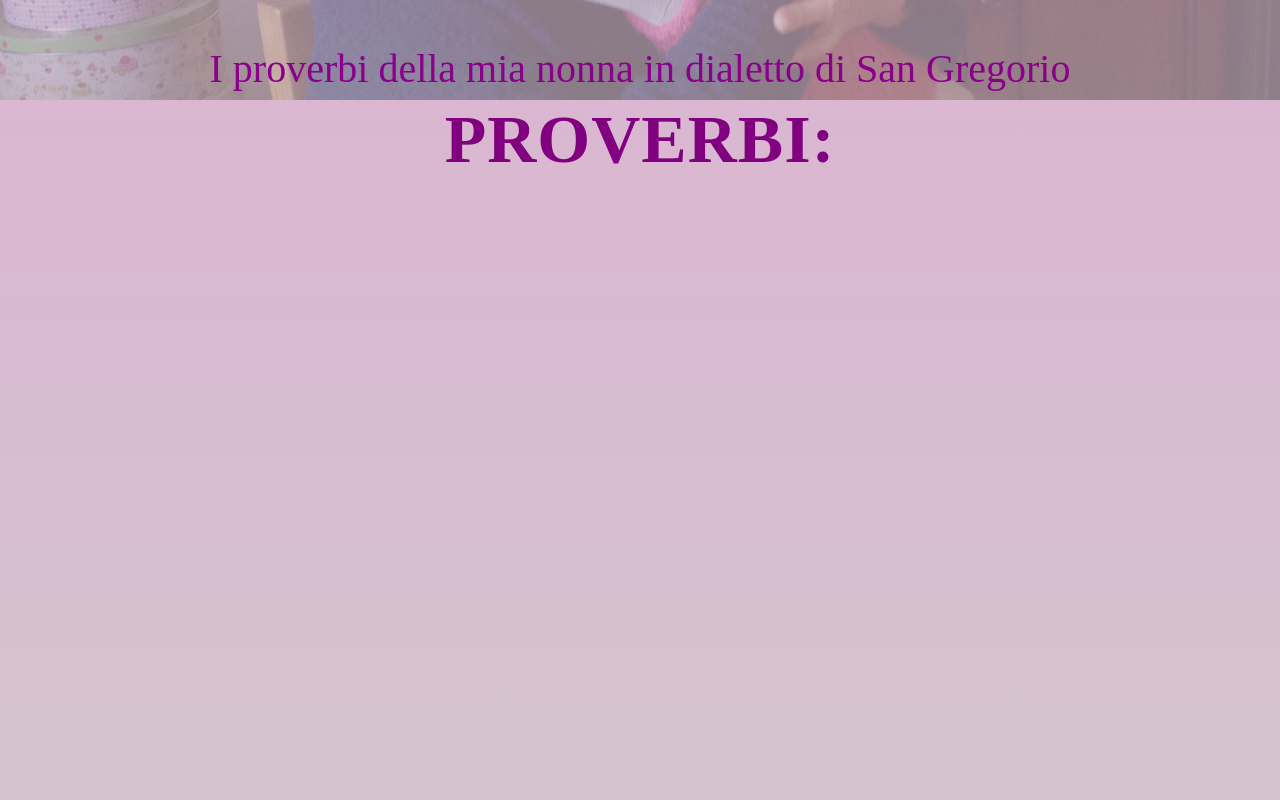
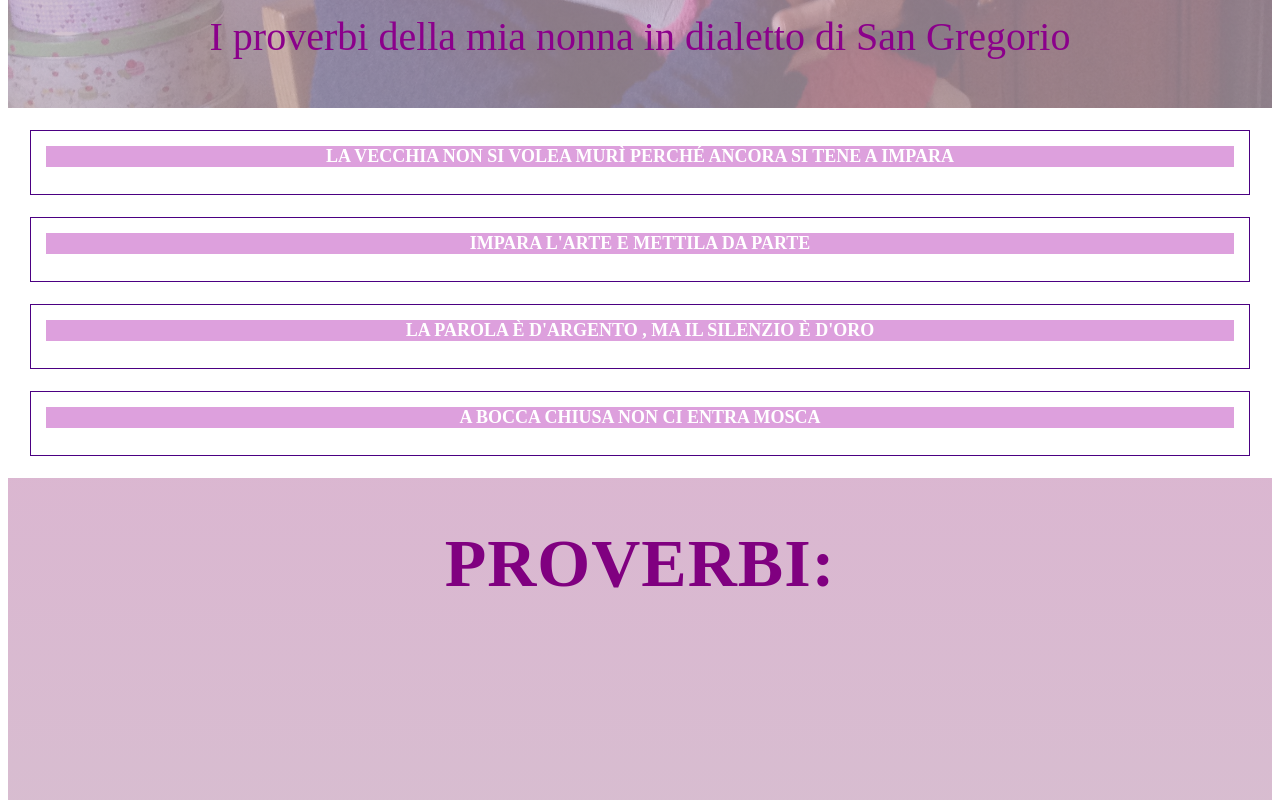
Before and after one commit to Natalina27/nonna_lidia_proverbs, a React (Create React App) app: page / in a window 1280 px wide. Shown: the part 700-1500 px from the top of the page. Built offline with nearby package versions, Linux system fonts and the light colour scheme.

Commit message:
3-03 class component

```diff
--- a/src/components/App/App.js
+++ b/src/components/App/App.js
@@ -4,23 +4,29 @@ import Footer from './Footer/Footer';
 import s from './App.module.scss';
 import Header from "./HeaderBlock/Header/Header";
 import Paragraph from "./HeaderBlock/Paragraph/Paragraph";
+import Card from "./Card/Card";
 
-const proverbi = [
+const proverbs = [
     {
-        1: "LA VECCHIA NON SI VOLEA MURÌ PERCHÉ ANCORA SI TENEA IMPARA"
+        prov: "LA VECCHIA NON SI VOLEA MURÌ PERCHÉ ANCORA SI TENE A IMPARA",
+        name: "Sophie"
     },
     {
-        2: "IMPARA L'ARTE E METTILA DA PARTE"
+        prov: "IMPARA L'ARTE E METTILA DA PARTE",
+        name: "Natalya"
     },
     {
-        3: "LA PAROLA È D'ARGENTO , MA IL SILENZIO È D'ORO"
+        prov: "LA PAROLA È D'ARGENTO , MA IL SILENZIO È D'ORO",
+        name: "Lidia"
     },
     {
-        4: "A BOCCA CHIUSA NON CI ENTRA MOSCA"
+        prov: "A BOCCA CHIUSA NON CI ENTRA MOSCA",
+        name: "Rodica"
     }
 ];
 
 function App() {
+
     return (
         <div className={s.root}>
             <HeaderBlock>
@@ -31,6 +37,11 @@ function App() {
                     I proverbi della mia nonna in dialetto di San Gregorio
                 </Paragraph>
             </HeaderBlock>
+            <div>
+                {
+                    proverbs.map(({prov,name}) => <Card prov={prov} name={name} />)
+                }
+            </div>
             <HeaderBlock hideBackground>
                 <Header>
                     PROVERBI:
--- a/src/components/App/App.module.scss
+++ b/src/components/App/App.module.scss
@@ -1,4 +1,4 @@
-*{
+.root {
   margin: 0;
   padding: 0;
   box-sizing: border-box;
--- /dev/null
+++ b/src/components/App/Card/Card.js
@@ -0,0 +1,20 @@
+import React from 'react';
+import s from './Card.module.scss';
+
+const Card = ({prov, name}) => {
+
+    return (
+        <div className={s.card}>
+            <div className={s.cardInner}>
+                <div className={s.cardFront}>
+                    {prov}
+                </div>
+                <div className={s.cardBack}>
+                    {name}
+                </div>
+            </div>
+        </div>
+    );
+};
+
+export default Card;
--- /dev/null
+++ b/src/components/App/Card/Card.module.scss
@@ -0,0 +1,54 @@
+.card {
+  font-size: 18px;
+  text-align: center;
+  margin: 22px;
+  cursor: pointer;
+  perspective: 1000px;
+  height: 33px;
+  //width: 170px;
+  //margin-right: 12px;
+  padding: 15px;
+  border: indigo 1px solid;
+  display: flex;
+  flex-wrap: wrap;
+
+
+  &.done {
+    .cardInner {
+      transform: rotateY(180deg);
+    }
+  }
+}
+
+.cardInner {
+  position: relative;
+  background-color: transparent;
+  width: 100%;
+  text-align: center;
+  transition: transform 0.6s;
+  transform-style: preserve-3d;
+}
+
+.cardFront,
+.cardBack {
+  position: absolute;
+  width: 100%;
+  //height: 50px;
+  -webkit-backface-visibility: hidden;
+  backface-visibility: hidden;
+  //padding: 10px 0 0 0;
+}
+
+.cardFront {
+  background-color: plum;
+  color: white;
+  font-weight: bold;
+}
+
+.cardBack {
+  background-color: darkcyan;
+  color: white;
+  transform: rotateY(180deg);
+  display: none;
+
+}
```
